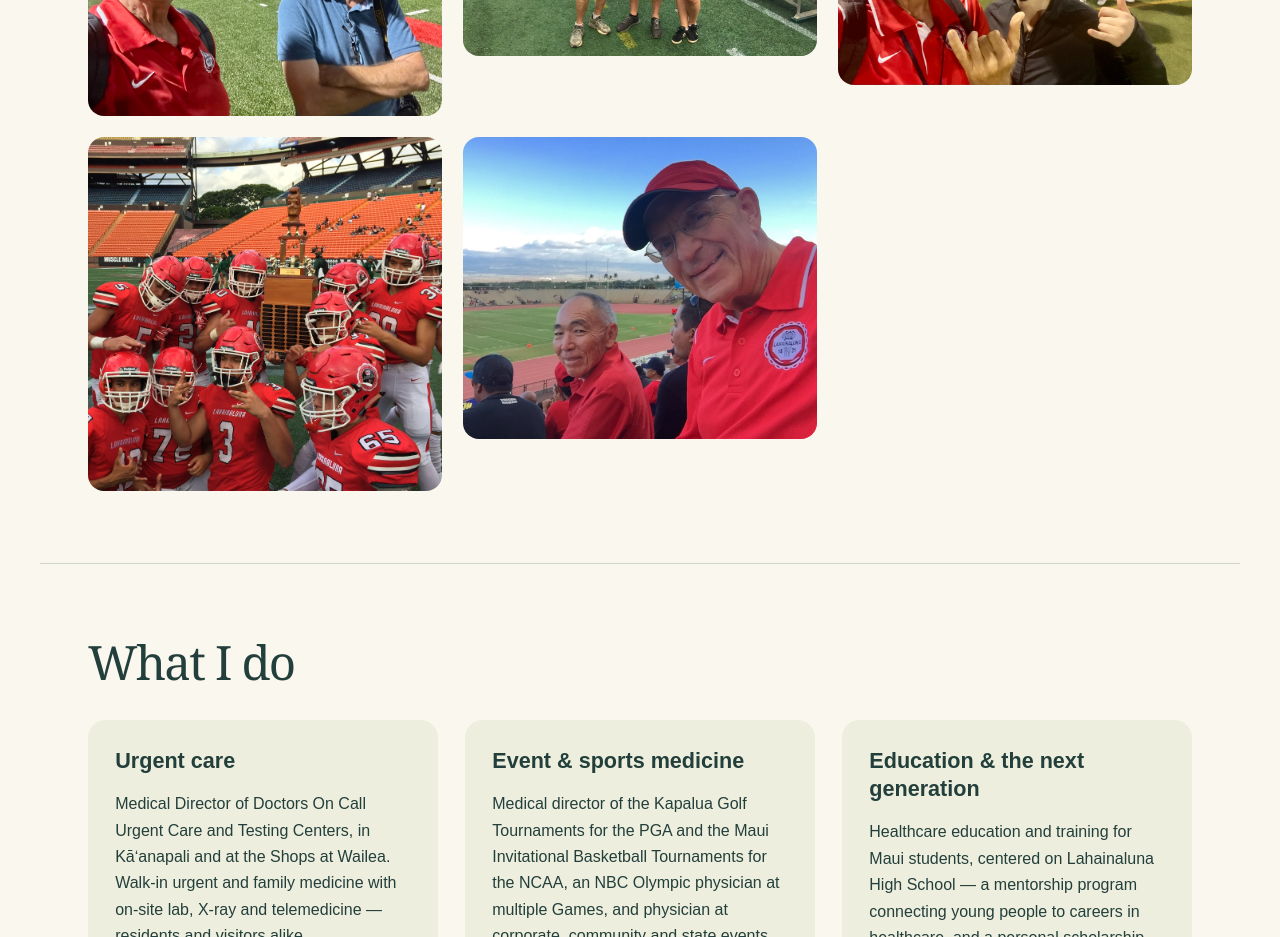
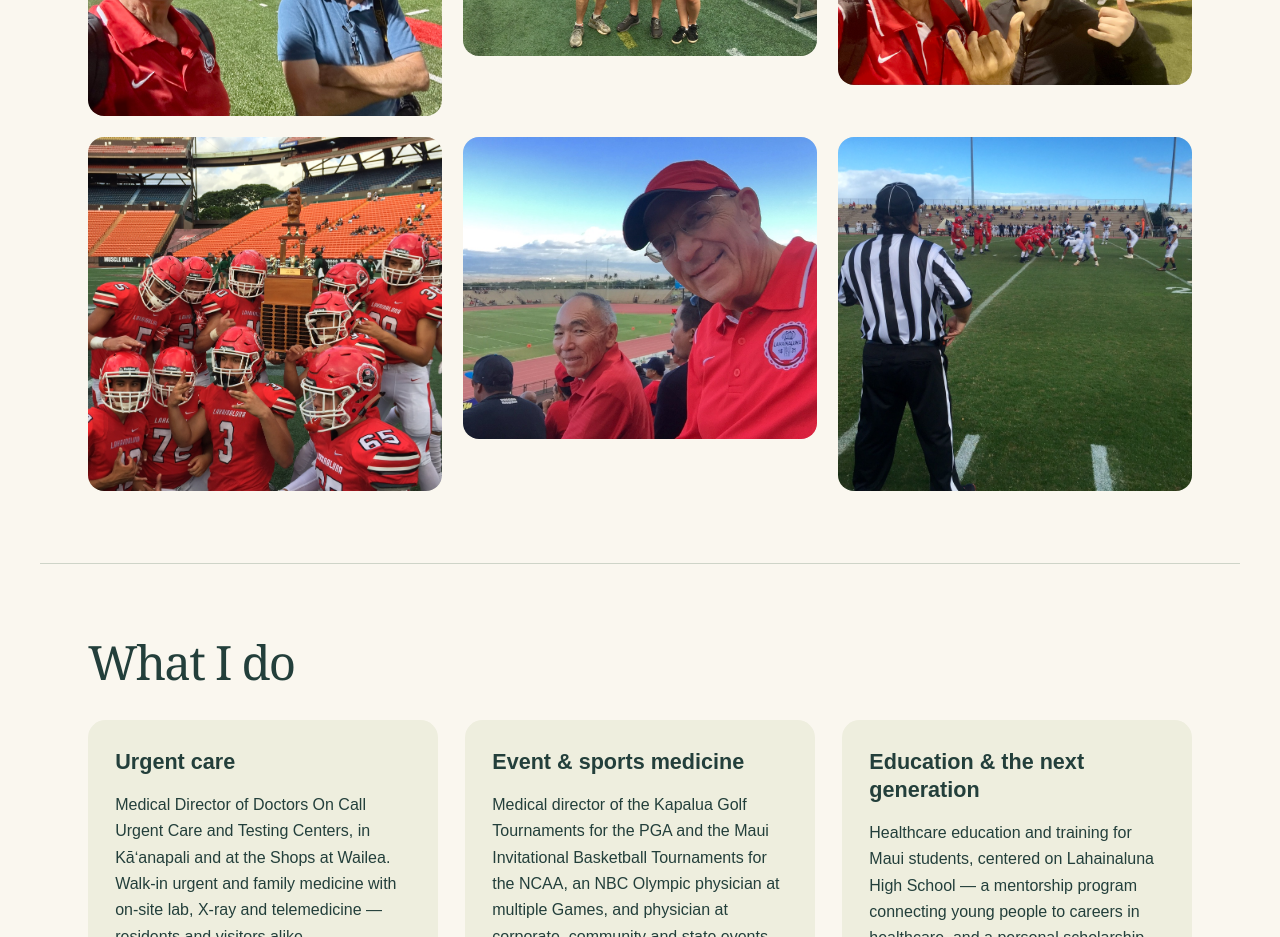
Before and after one commit to oceanseth/DrEstin.com, a React (Vite) app: page / in a window 1280 px wide. Shown: the part 6660-7597 px from the top of the page. Built offline with nearby package versions, Linux system fonts and the light colour scheme.

Commit message:
Add football game photo to Lahainaluna gallery

```diff
--- a/src/content.js
+++ b/src/content.js
@@ -442,6 +442,10 @@ export const teamAdvisor = {
     {
       "src": "/media/lahainaluna/team-14.jpeg",
       "alt": "Two men in red shirts smiling in stadium seating overlooking a football field and running track."
+    },
+    {
+      "src": "/media/lahainaluna/team-15.jpeg",
+      "alt": "A referee watching football players in red and white uniforms line up for a play, with spectators in the stands."
     }
   ]
 }
```
Also changed, not shown: public/media/lahainaluna/team-15.jpeg (added).
